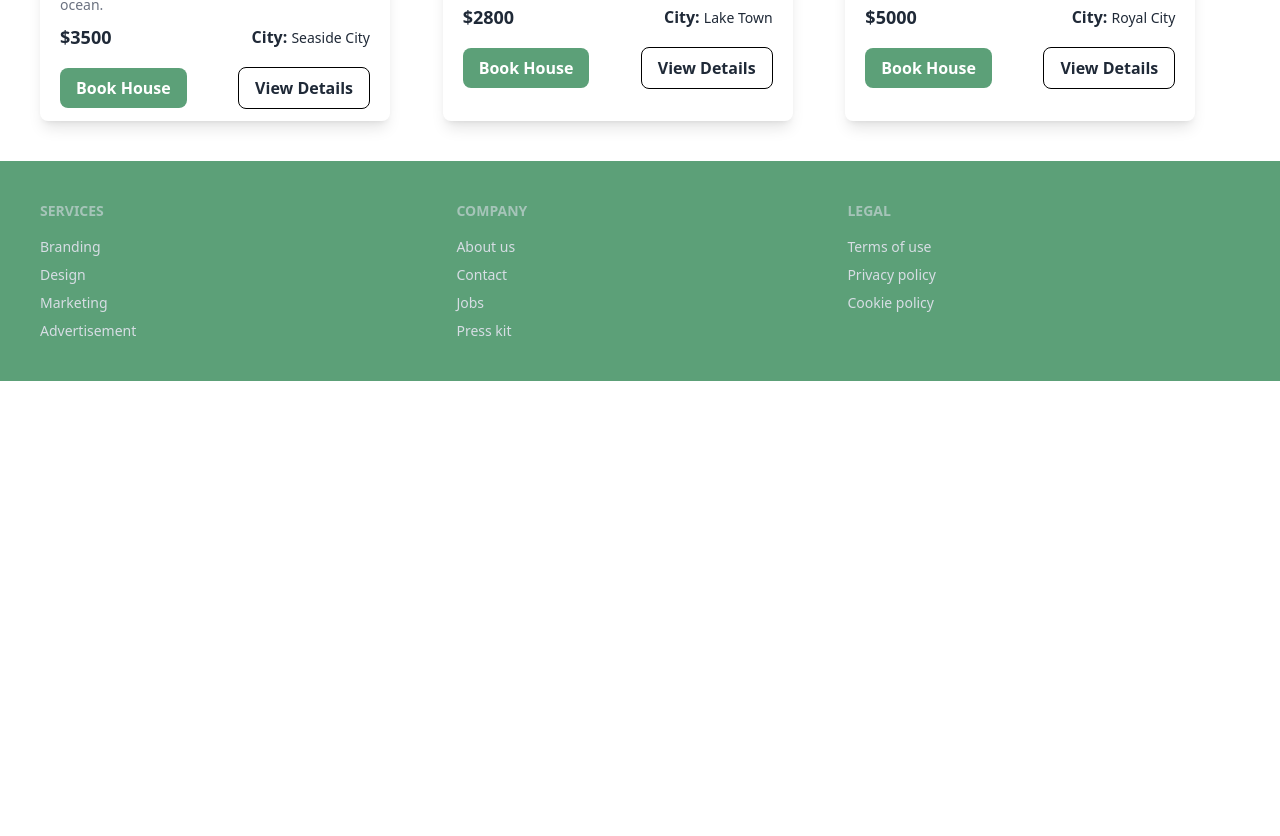
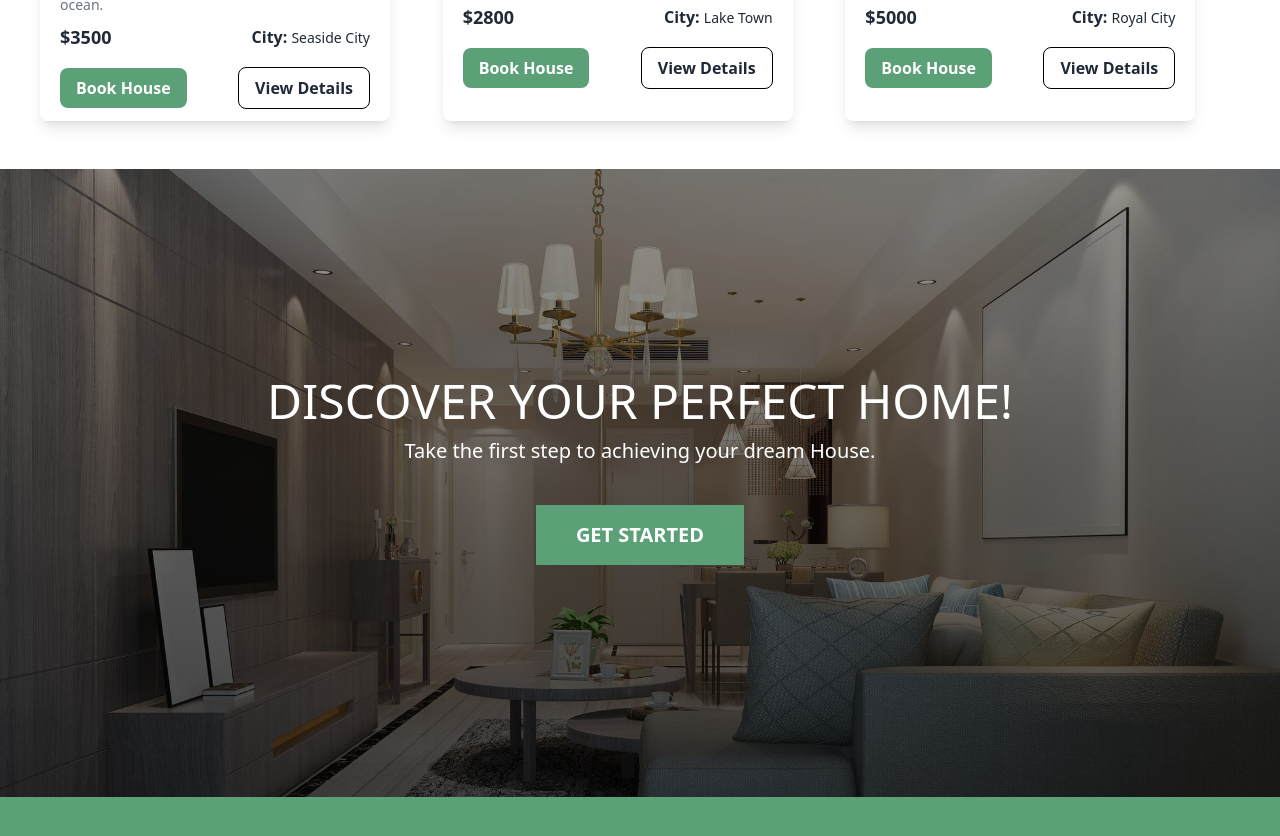
Before and after one commit to yasinarafat4/house-hunter-client, a React (Vite) app: page / in a window 1280 px wide. Shown: the part 1164-2000 px from the top of the page. Before the commit the page ends 1545 px from the top, so only its background shows below. Built offline with nearby package versions, Linux system fonts and the light colour scheme.

Commit message:
Feature Section added

```diff
--- /dev/null
+++ b/src/pages/Home/FeaturedHouse/FeaturedHouse.css
@@ -0,0 +1,5 @@
+.featured-item {
+  background-image: linear-gradient(rgba(0, 0, 0, 0.4), rgba(0, 0, 0, 0.7)),
+    url("../../../assets/feature-house.jpg");
+  background-repeat: no-repeat;
+}
--- /dev/null
+++ b/src/pages/Home/FeaturedHouse/FeaturedHouse.jsx
@@ -0,0 +1,37 @@
+import React, { useEffect } from "react";
+import "./FeaturedHouse.css";
+
+const FeaturedHouse = () => {
+  // Scroll to the top functionality
+  const handleGetStarted = () => {
+    window.scrollTo({ top: 0, behavior: "smooth" });
+  };
+
+  // Scroll to the top effect
+  useEffect(() => {
+    window.scrollTo(0, 0);
+  }, []);
+
+  return (
+    <div className="featured-item bg-fixed bg-cover text-white py-24 md:py-36 lg:py-40 xl:py-52 mt-12 ">
+      <div className="text-center">
+        <h2 className="text-xl md:text-2xl lg:text-4xl xl:text-5xl">
+        DISCOVER YOUR PERFECT HOME!
+        </h2>
+        <p className="text-xs md:text-sm lg:text-xl my-3">
+          Take the first step to achieving your dream House.
+        </p>
+        <div className="my-6 lg:mt-6">
+          <button
+            onClick={handleGetStarted}
+            className="bg-[#5ca078] text-[#FFFFFF]  hover:bg-[#FFFFFF] hover:duration-500 hover:text-black font-semibold py-2 px-3 md:py-3 md:px-6 xl:py-4 xl:px-10 text-md lg:text-xl mt-4"
+          >
+            GET STARTED
+          </button>
+        </div>
+      </div>
+    </div>
+  );
+};
+
+export default FeaturedHouse;
--- a/src/pages/Home/Home.jsx
+++ b/src/pages/Home/Home.jsx
@@ -1,5 +1,6 @@
 import React from "react";
 import Banner from "./Banner/Banner";
+import FeaturedHouse from "./FeaturedHouse/FeaturedHouse";
 import PopularHouses from "./PopularHouses/PopularHouses";
 
 const Home = () => {
@@ -7,6 +8,7 @@ const Home = () => {
     <>
       <Banner />
       <PopularHouses />
+      <FeaturedHouse />
     </>
   );
 };
```
Also changed, not shown: src/assets/feature-house.jpg (added).
